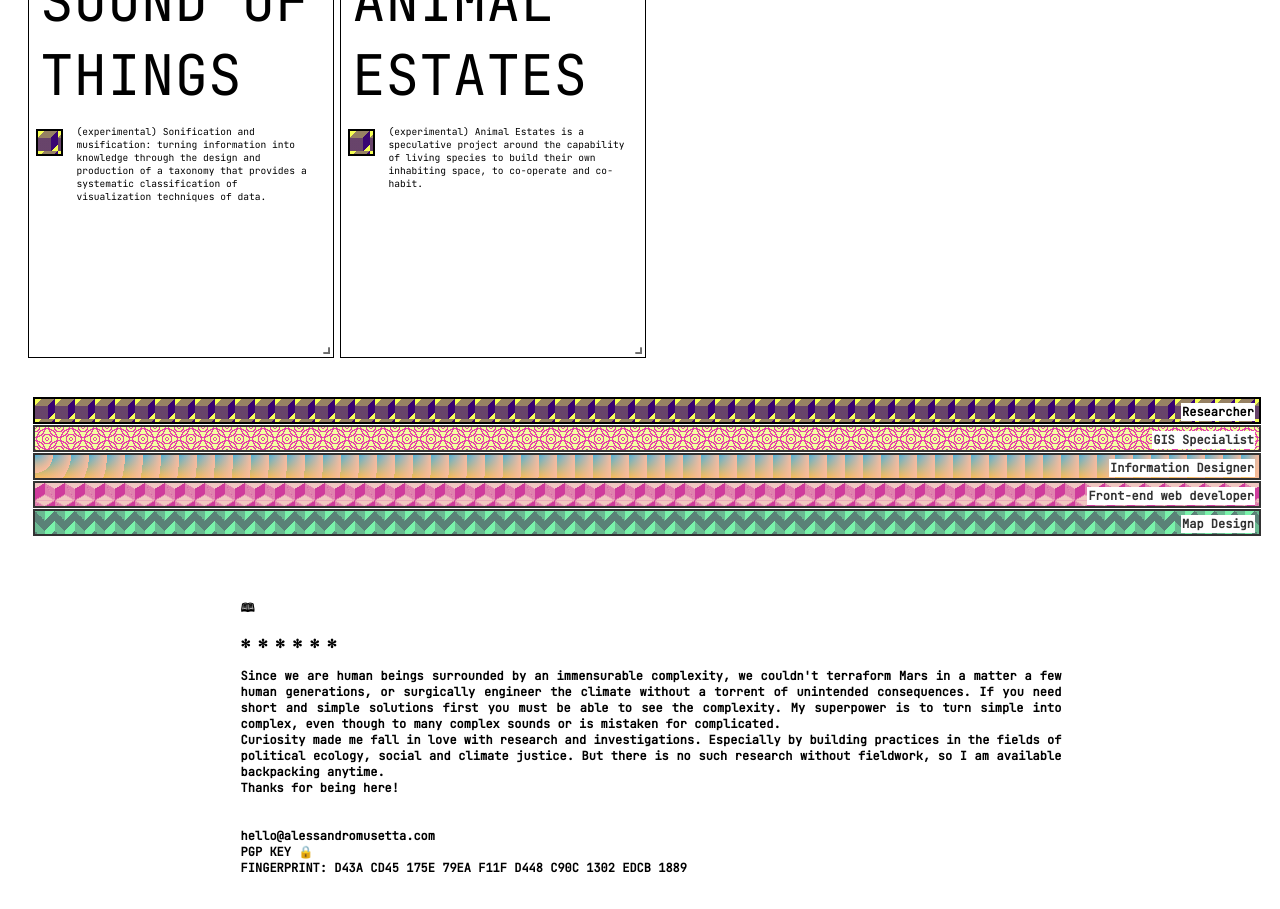
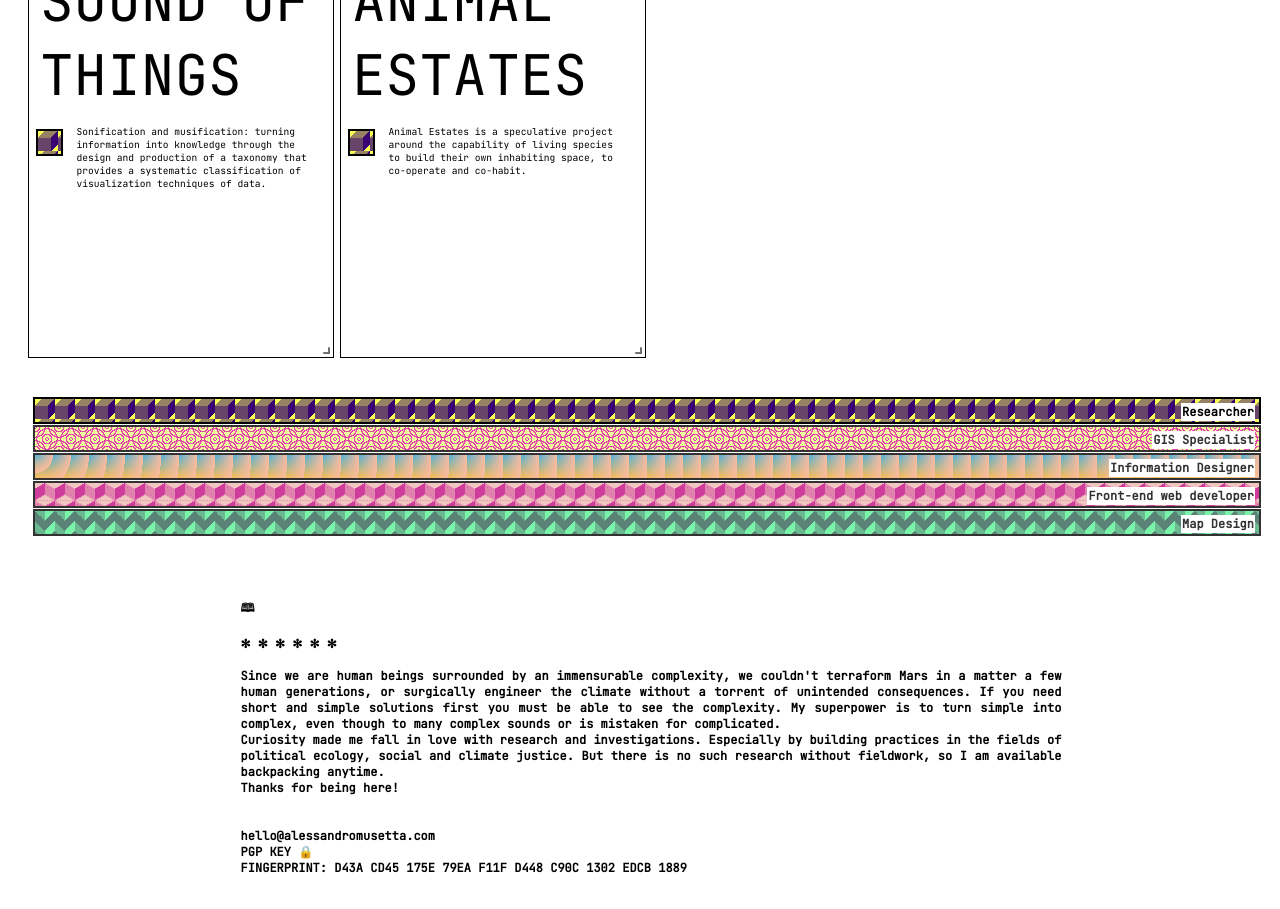
Before and after one commit to lsnmst/lsnmst, a React (Create React App) app: page /#/ in a window 1280 px wide. Shown: the part 1760-2669 px from the top of the page. Built offline with nearby package versions, Linux system fonts and the light colour scheme.

Commit message:
Update home

```diff
--- a/src/pages/Home.jsx
+++ b/src/pages/Home.jsx
@@ -662,7 +662,7 @@ export default class Home extends React.Component {
                   </div>
                 )}
               </Popup>
-              <div className="description">(experimental) Sonification and musification: turning information into knowledge through the design and production of a taxonomy that provides a systematic classification of visualization techniques of data.</div>
+              <div className="description">Sonification and musification: turning information into knowledge through the design and production of a taxonomy that provides a systematic classification of visualization techniques of data.</div>
               <div className="viz">
                 <div className="circles-3"></div>
               </div>
@@ -701,7 +701,7 @@ export default class Home extends React.Component {
                   </div>
                 )}
               </Popup>
-              <div className="description">(experimental) Animal Estates is a speculative project around the capability of living species to build their own inhabiting space, to co-operate and co-habit.</div>
+              <div className="description">Animal Estates is a speculative project around the capability of living species to build their own inhabiting space, to co-operate and co-habit.</div>
               <div className="viz">
                 <div className="circles-3"></div>
               </div>
```
